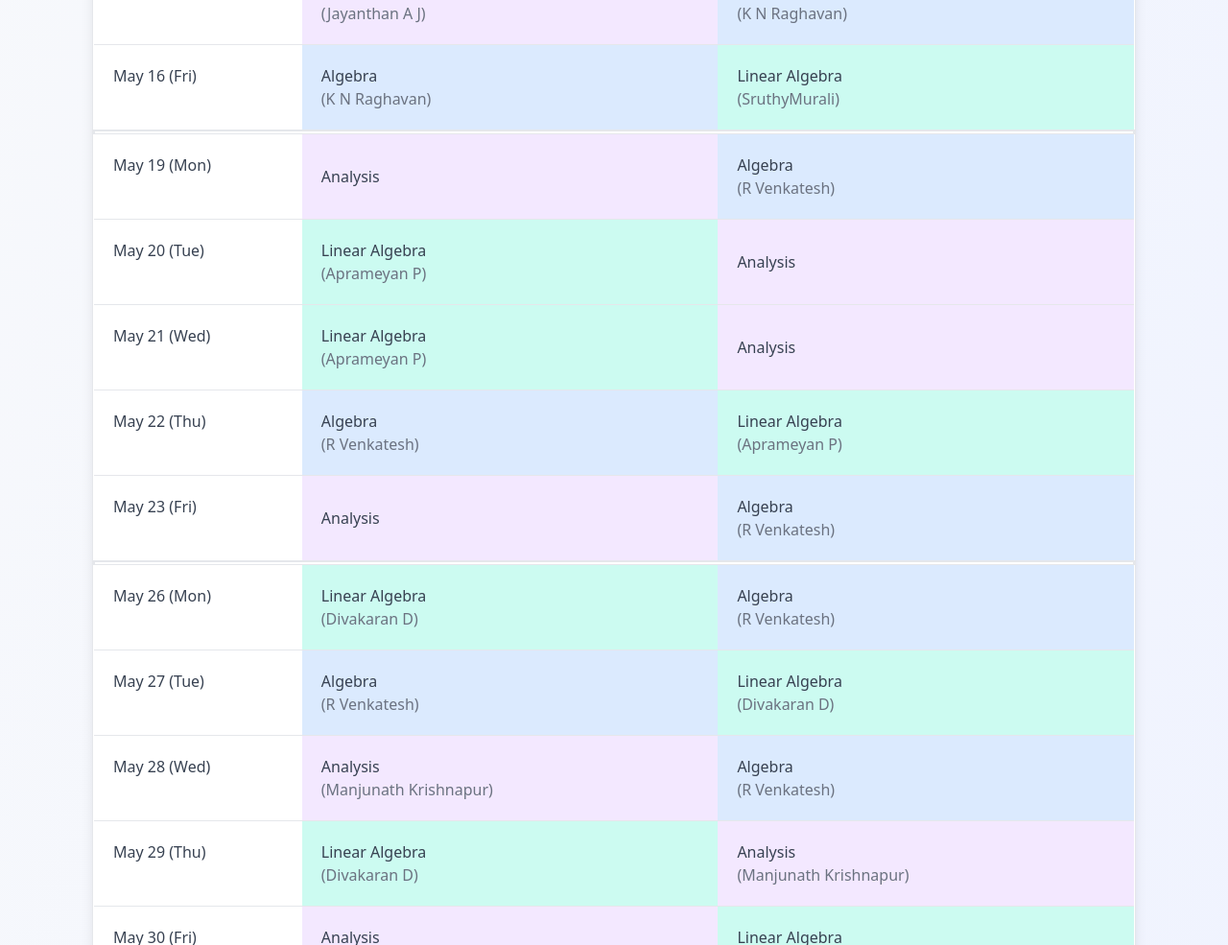
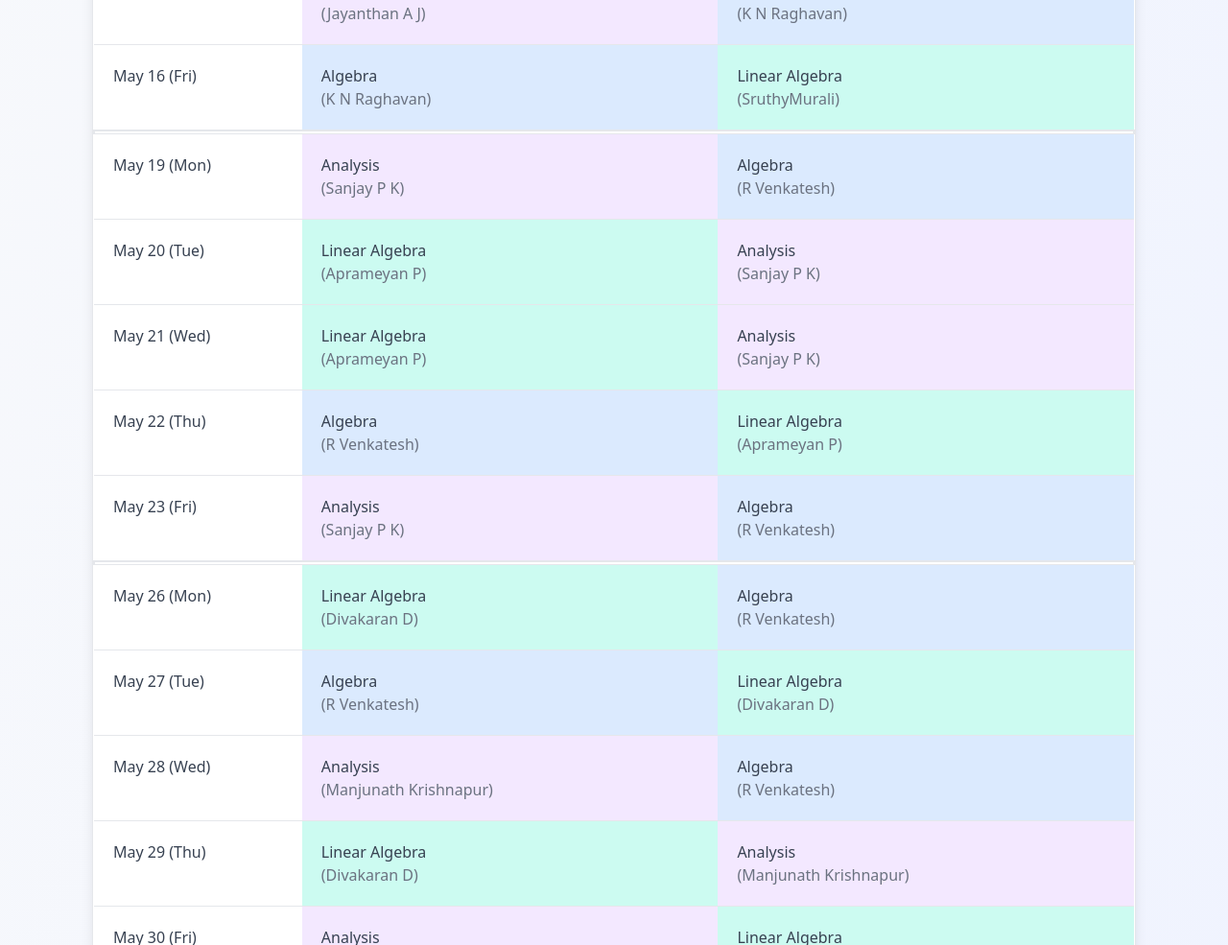
Before and after one commit to swim-ksom/2025, a plain HTML site: page index.html in a window 1280 px wide. Shown: the part 2072-3057 px from the top of the page at 96% size. Drawn offline with nearby package versions, Linux system fonts and the light colour scheme; a web font is replaced by a local one.

Commit message:
Update index.html

```diff
--- a/index.html
+++ b/index.html
@@ -135,19 +135,19 @@
                         <tr><td colspan="3" class="border-b border-gray-200 border-2"></td></tr>
                         <tr class="hover:bg-gray-50 transition-colors duration-200">
                             <td class="p-4 md:p-5 font-medium text-gray-700 align-top">May 19 (Mon)</td>
-                            <td class="p-4 md:p-5 text-gray-700 bg-purple-100">Analysis</td>
+                            <td class="p-4 md:p-5 text-gray-700 bg-purple-100">Analysis<br><span class="text-gray-500 text-center">(Sanjay P K)</span></td>
                             <td class="p-4 md:p-5 text-gray-700 bg-blue-100">Algebra<br><span class="text-gray-500 text-center">(R Venkatesh)</span></td>
 
                         </tr>
                         <tr class="hover:bg-gray-50 transition-colors duration-200">
                             <td class="p-4 md:p-5 font-medium text-gray-700 align-top">May 20 (Tue)</td>
                             <td class="p-4 md:p-5 text-gray-700 bg-teal-100">Linear Algebra<br><span class="text-gray-500 text-center">(Aprameyan P)</span></td>
-                            <td class="p-4 md:p-5 text-gray-700 bg-purple-100">Analysis</td>
+                            <td class="p-4 md:p-5 text-gray-700 bg-purple-100">Analysis <br><span class="text-gray-500 text-center">(Sanjay P K)</span></td>
                         </tr>
                         <tr class="hover:bg-gray-50 transition-colors duration-200">
                             <td class="p-4 md:p-5 font-medium text-gray-700 align-top">May 21 (Wed)</td>
                             <td class="p-4 md:p-5 text-gray-700 bg-teal-100">Linear Algebra<br><span class="text-gray-500 text-center">(Aprameyan P)</span></td>
-                            <td class="p-4 md:p-5 text-gray-700 bg-purple-100">Analysis<br></td>
+                            <td class="p-4 md:p-5 text-gray-700 bg-purple-100">Analysis<br><span class="text-gray-500 text-center">(Sanjay P K)</span><br></td>
                         </tr>
                         <tr class="hover:bg-gray-50 transition-colors duration-200">
                             <td class="p-4 md:p-5 font-medium text-gray-700 align-top">May 22 (Thu)</td>
@@ -156,7 +156,7 @@
                         </tr>
                         <tr class="hover:bg-gray-50 transition-colors duration-200">
                             <td class="p-4 md:p-5 font-medium text-gray-700 align-top">May 23 (Fri)</td>
-                            <td class="p-4 md:p-5 text-gray-700 bg-purple-100">Analysis<br></span></td>
+                            <td class="p-4 md:p-5 text-gray-700 bg-purple-100">Analysis<br><span class="text-gray-500 text-center">(Sanjay P K)</span><br></span></td>
                             <td class="p-4 md:p-5 text-gray-700 bg-blue-100">Algebra<br><span class="text-gray-500 text-center">(R Venkatesh)</span></td>
                         </tr>
                         <tr><td colspan="3" class="border-b border-gray-200 border-2"></td></tr>
```
